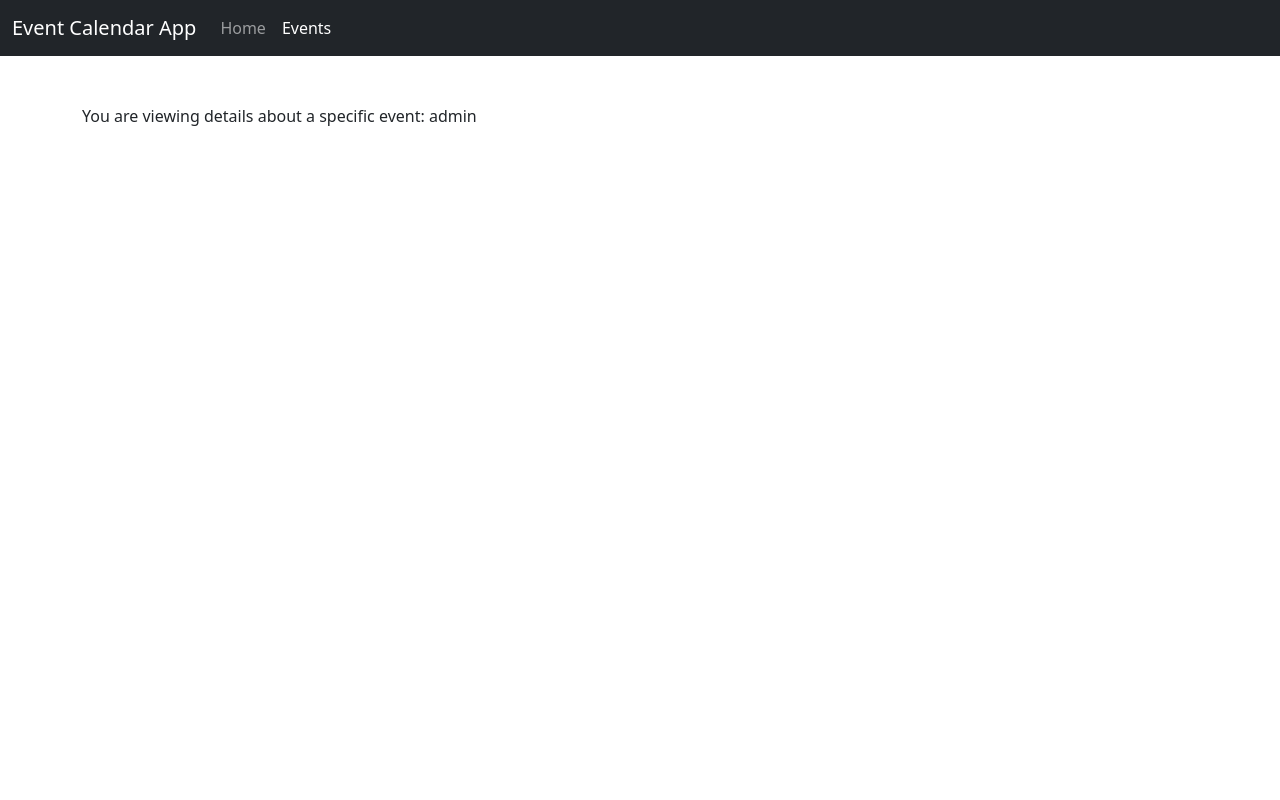
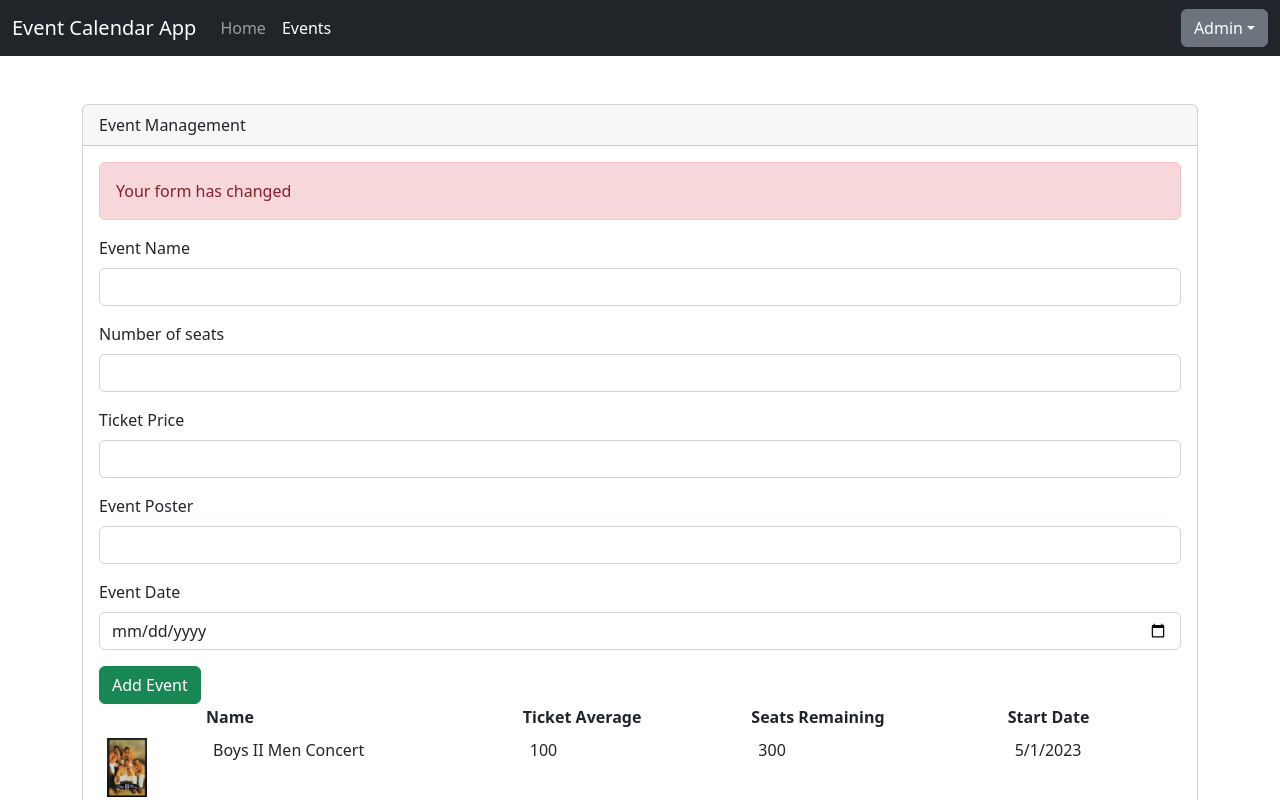
Before and after one commit to NucampReact/event-calendar-01-02, a React (Create React App) app: page /events/admin in a window 1280 px wide. Shown: the top 800 px of the page. Built offline with nearby package versions, Linux system fonts and the light colour scheme.

Commit message:
Adds event admin screen

```diff
--- /dev/null
+++ b/src/components/EventAdmin.js
@@ -0,0 +1,159 @@
+import React, { useState, useRef, useEffect } from 'react';
+import { EVENTS } from '../data/Events';
+import { Table, Card, CardHeader, CardBody, Form, FormGroup, Input, Button, Label, Alert } from 'reactstrap';
+
+/**
+ * LifeCycle events of a components
+ *  1. Mounting = First time a component is rendered on our screen ( <App /> )
+ *  2. Re-render = every time component state changes for example
+ *  3. Unmounting = Component is removed from the UI
+ *
+ * UseEffect hook = Allows us to run "side effects" during any life cycle event occurrence
+ */
+
+const EventAdmin = () => {
+  // Set up a state for each input field
+  const [eventData, setEventData] = useState({});
+  const [eventName, setEventName] = useState();
+  const [seats, setSeats] = useState();
+  const [price, setPrice] = useState();
+  const [poster, setPoster] = useState();
+  const [date, setDate] = useState();
+
+  const [allEvents, setAllEvents] = useState(EVENTS);
+  const [disableButton, setDisableButton] = useState(false);
+  const [alert, setAlert] = useState();
+
+  /*
+    useEffect takes two arguments:
+      1. Callback function = the side effect itself
+      2. Dependencies = what will trigger this side effect to run (which life cycle event)
+        a) null = every single render
+        b) [] = only on the first render (mounting)
+        c) [list of dependencies] = only when any of the listed dependencies change
+  */
+  useEffect(() => {
+    setAlert("You are on an admin screen, be careful!");
+  }, []);
+
+  useEffect(() => {
+    // auto-save feature would go great here
+    console.log('null effect')
+    setAlert('Your form has changed');
+  })
+
+  useEffect(() => {
+    console.log('dependency effect')
+    // only run validation when eventName or price changes
+    let regex = /^[A-Za-z]+$/;
+    console.log('eventName', eventName);
+    if (!regex.test(eventName)) {
+      setAlert('You failed validation');
+    }
+  }, [eventName, price]); // only runs when eventName state changes
+
+  const eventNameInputRef = useRef(); // create a pointer and attach to underlying HTML element
+
+  const addEvent = () => {
+  //   console.log("EVENT INPUT REF", eventNameInputRef.current.value);
+  //   console.log("EventName: ", eventName);
+  //   console.log("Seats: ", seats);
+  //   console.log("Price: ", price);
+  //   console.log("Poster: ", poster);
+
+  //   let newEvent = {
+  //     name: eventName,
+  //     seatsAvailable: seats,
+  //     ticketMin: price,
+  //     poster: poster,
+  //     date: date
+  //   };
+
+    // Add the newEvent obj into the EVENTS array
+    // TODO: Investigate callbacks with state hooks -> Immutability
+    setAllEvents(prevAllEvents => [ ...prevAllEvents, eventData ]);
+  };
+
+  const handleInput = (event) => {
+    setEventData(prevEventData => ({ ...prevEventData, [event.target.name]: event.target.value }));
+  }
+
+  const handleEventName = (event) => {
+    setEventName(event.target.value);
+    // Validate the user's input
+    // let regex = /^[A-Za-z]+$/;
+    // if (regex.test(event.target.value)) {
+    //   setEventName(event.target.value);
+    //   setDisableButton(false);
+    // } else {
+    //   setDisableButton(true);
+    // }
+  }
+  const handleSeats = (event) => {
+    setSeats(event.target.value);
+  }
+  const handlePrice = (event) => {
+    setPrice(event.target.value);
+  }
+  const handlePoster = (event) => {
+    setPoster(event.target.value);
+  }
+  const handleDate = (event) => {
+    setDate(event.target.value);
+  }
+  return (
+    <Card>
+      <CardHeader>Event Management</CardHeader>
+      <CardBody>
+        {alert && <Alert color='danger'>{alert}</Alert>}
+        <Form>
+          <FormGroup>
+            <Label>Event Name</Label>
+            <Input innerRef={eventNameInputRef} name="name" onChange={handleInput} />
+          </FormGroup>
+          <FormGroup>
+            <Label>Number of seats</Label>
+            <Input name="seatsAvailable" type="number" onChange={handleInput} />
+          </FormGroup>
+          <FormGroup>
+            <Label>Ticket Price</Label>
+            <Input name="ticketMin" type="number" onChange={handleInput} />
+          </FormGroup>
+          <FormGroup>
+            <Label>Event Poster</Label>
+            <Input name="poster" onChange={handleInput} />
+          </FormGroup>
+          <FormGroup>
+            <Label>Event Date</Label>
+            <Input type="date" name="date" onChange={handleInput} />
+          </FormGroup>
+          <Button disabled={disableButton} color="success" onClick={addEvent}>Add Event</Button>
+        </Form>
+        <Table>
+          <thead>
+            <th></th>
+            <th>Name</th>
+            <th>Ticket Average</th>
+            <th>Seats Remaining</th>
+            <th>Start Date</th>
+          </thead>
+          <tbody>
+            {allEvents.map(event => {
+              return (
+                <tr key={event.name}>
+                  <td><img alt={event.name} src={event.poster} width="40" /></td>
+                  <td>{event.name}</td>
+                  <td>{event.ticketMin}</td>
+                  <td>{event.seatsAvailable}</td>
+                  <td>{event.date}</td>
+                </tr>
+              )
+            })}
+          </tbody>
+        </Table>
+      </CardBody>
+    </Card>
+  )
+};
+
+export default EventAdmin;
--- a/src/components/Navigation.js
+++ b/src/components/Navigation.js
@@ -12,7 +12,7 @@ import {
   DropdownMenu,
   DropdownItem
 } from 'reactstrap';
-import { NavLink as RRNavLink } from 'react-router-dom';
+import { NavLink as RRNavLink, Link } from 'react-router-dom';
 
 function Navigation(args) {
   const [isOpen, setIsOpen] = useState(false);
@@ -33,13 +33,14 @@ function Navigation(args) {
               <NavLink tag={RRNavLink} to="/events">Events</NavLink>
             </NavItem>
           </Nav>
-          {/* <UncontrolledDropdown nav inNavbar dark>
+          <UncontrolledDropdown nav inNavbar dark>
               <DropdownToggle caret>
-                My Cart
+                Admin
               </DropdownToggle>
               <DropdownMenu right>
+                <DropdownItem><Link to="/events/admin">Event Manager</Link></DropdownItem>
               </DropdownMenu>
-            </UncontrolledDropdown> */}
+            </UncontrolledDropdown>
         </Collapse>
       </Navbar>
     </div>
--- a/src/index.js
+++ b/src/index.js
@@ -7,6 +7,7 @@ import { Container } from 'reactstrap';
 import { BrowserRouter, Routes, Route } from 'react-router-dom';
 import EventListing from './components/EventListing';
 import EventDetails from './components/EventDetails';
+import EventAdmin from './components/EventAdmin';
 import 'bootstrap/dist/css/bootstrap.min.css';
 
 const root = ReactDOM.createRoot(document.getElementById('root'));
@@ -17,6 +18,7 @@ root.render(
       <Routes>
         <Route path="/" element={<App />} />
         <Route path="/events" element={<EventListing />} />
+        <Route exact path="/events/admin" element={<EventAdmin />} />
         <Route path="/events/:event_name" element={<EventDetails />} />
       </Routes>
     </Container>
```
